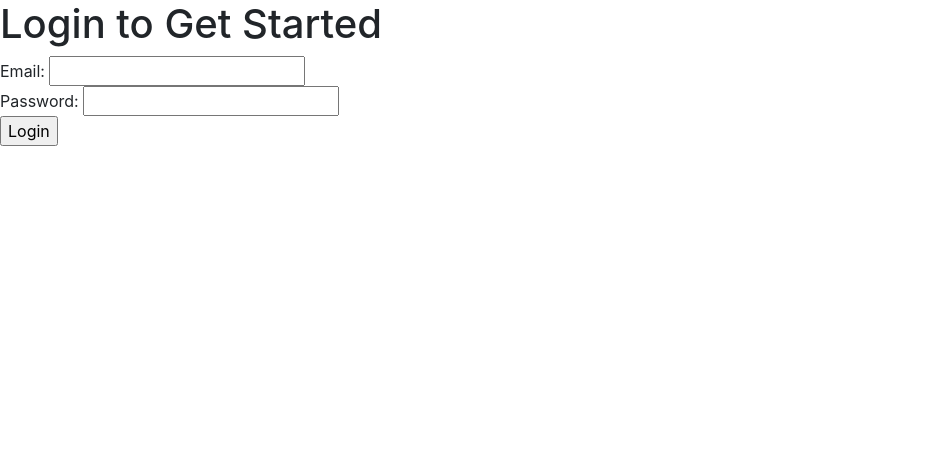
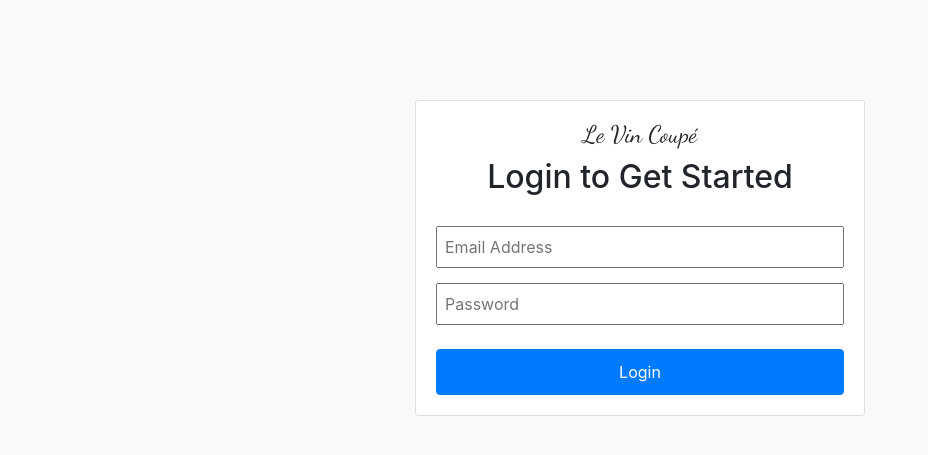
Before and after one commit to pkjayk/110A, a Flask app: page / in a window 1280 px wide. Shown: the top 455 px of the page, without its empty margins (0-928 px from the left). Run offline with Flask 2, Linux system fonts and the light colour scheme; some libraries are stand-ins or nearby versions.

Commit message:
Styled login screen

```diff
--- /dev/null
+++ b/src/style/main.css
@@ -0,0 +1,3 @@
+.login-box {
+
+}
--- a/src/templates/header-code.html
+++ b/src/templates/header-code.html
@@ -1 +1,4 @@
 <link rel="stylesheet" href="https://maxcdn.bootstrapcdn.com/bootstrap/4.0.0-beta.2/css/bootstrap.min.css" integrity="sha384-PsH8R72JQ3SOdhVi3uxftmaW6Vc51MKb0q5P2rRUpPvrszuE4W1povHYgTpBfshb" crossorigin="anonymous">
+<link href="https://fonts.googleapis.com/css?family=Dancing+Script" rel="stylesheet">
+<link rel="stylesheet" href="/style/main.css">
+<meta name="viewport" content="width=device-width, initial-scale=1.0">
--- a/src/templates/login.html
+++ b/src/templates/login.html
@@ -5,14 +5,25 @@
 
 </head>
 
-<body>
-<h1>Login to Get Started</h1>
-<form method="POST" action="/login">
-Email: <input type="text" name="email">
-<br>
-Password: <input type="password" name="password">
-<br>
-<input type="submit" name="submit" value="Login">
-</form>
+<body class="bg-light">
+<div class="card" style="width:450px;max-width:95%;margin:0 auto;margin-top:100px;">
+	<div class="card-body">
+		<div>
+		<h4 style="font-family:'Dancing Script'" class="text-center">Le Vin Coupé</h4>
+		<h2 style="margin-bottom:30px;text-align: center">Login to Get Started</h2>
+		<form method="POST" action="/login">
+		<div class="row" style="margin-bottom:15px;">
+			<div class="col-sm-12"><input type="text" name="email" style="width:100%;padding:7px" placeholder="Email Address"></div>
+		</div>
+		<div class="row">
+			<div class="col-sm-12"><input type="password" name="password" style="width:100%;padding:7px" placeholder="Password"></div>
+		</div>
+		<br>
+		<button type="submit" name="submit" class="btn btn-primary" style="width:100%;padding:10px">Login</button>
+		</form>
+		</div>
+	</div>
+</div>
+
 </body>
 </html>
```
Also changed, not shown: src/LeVinEmployee.db, src/correlation.py (line endings or trailing spaces), 1 other file.
